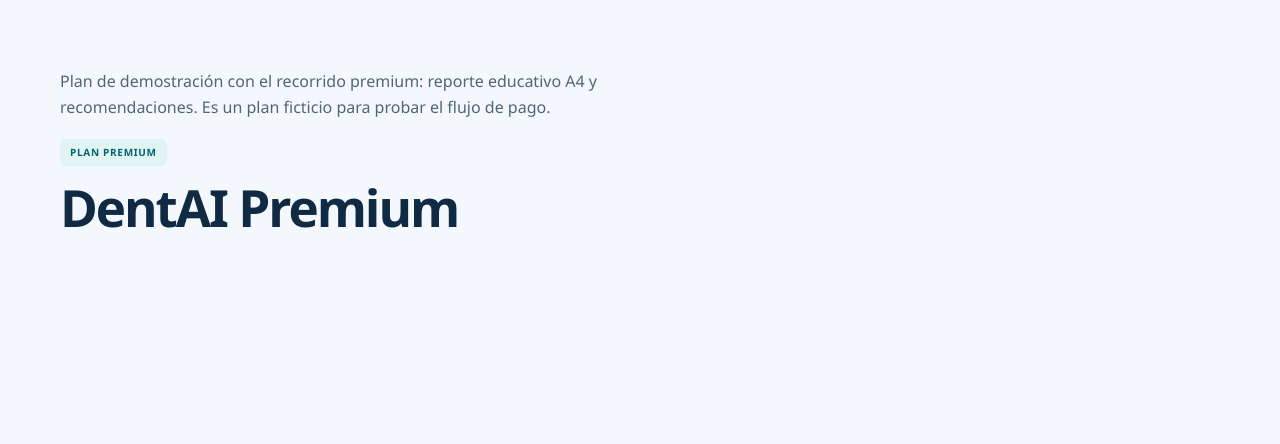
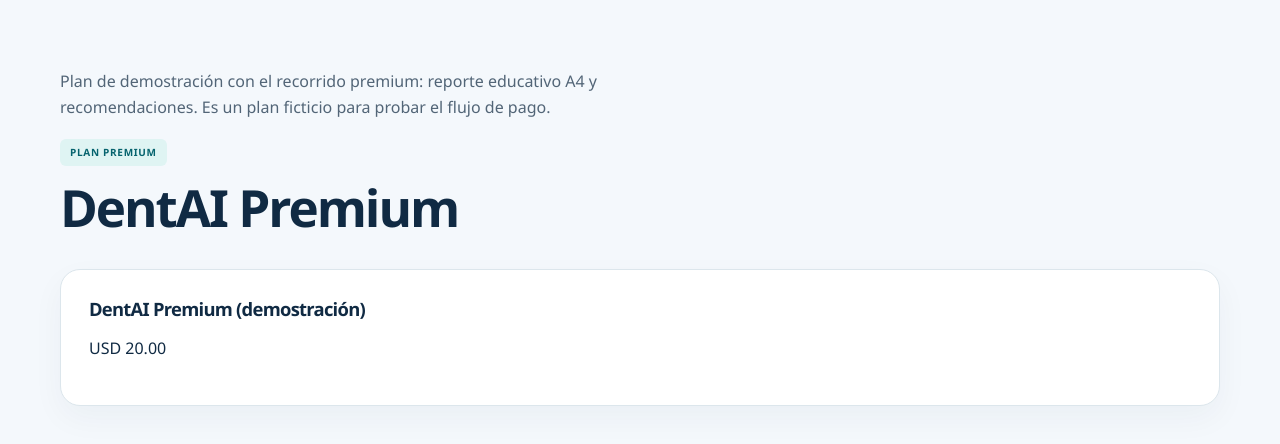
Before and after one commit to Jhanfranco07/DentaIA, a Next.js app: page /premium in a window 1280 px wide. Shown: the top 444 px of the page. Built offline with nearby package versions, Linux system fonts and the light colour scheme.

Commit message:
feat: agregar tarjeta de precio

```diff
--- a/src/app/premium/page.tsx
+++ b/src/app/premium/page.tsx
@@ -1,4 +1,9 @@
 import { PLAN_PREMIUM } from "@/lib/stripe/plan";
+
+const precio = new Intl.NumberFormat("es-PE", {
+  style: "currency",
+  currency: PLAN_PREMIUM.currency.toUpperCase(),
+}).format(PLAN_PREMIUM.amount / 100);
 
 export default function PremiumPage() {
   return (
@@ -11,6 +16,11 @@ export default function PremiumPage() {
         <span className="pill">PLAN PREMIUM</span>
         <h1>DentAI Premium</h1>
       </div>
+
+        <section className="surface panel">
+        <h2>{PLAN_PREMIUM.name}</h2>
+        <p className="precio">{precio}</p>
+      </section>
     </main>
   );
 }
```
